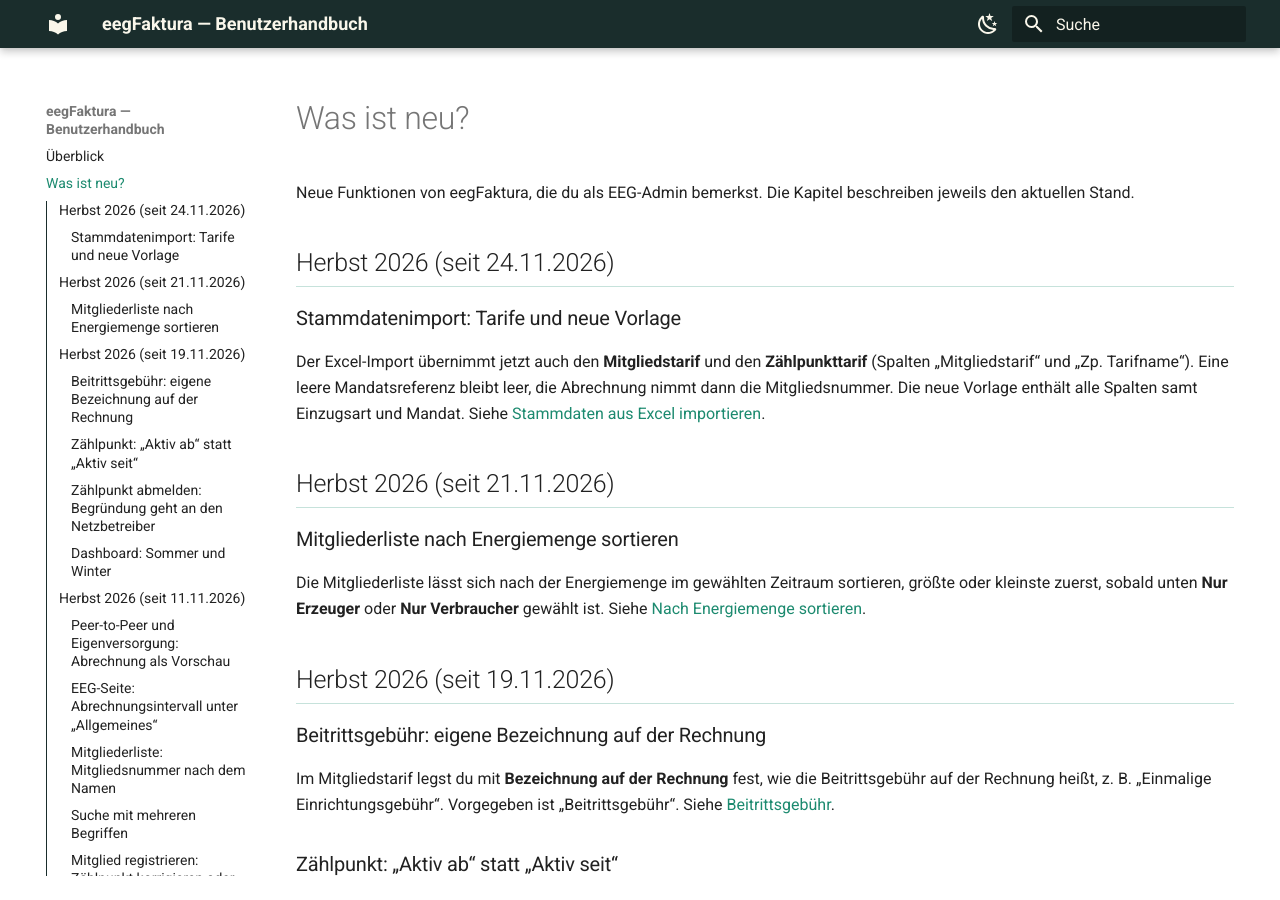
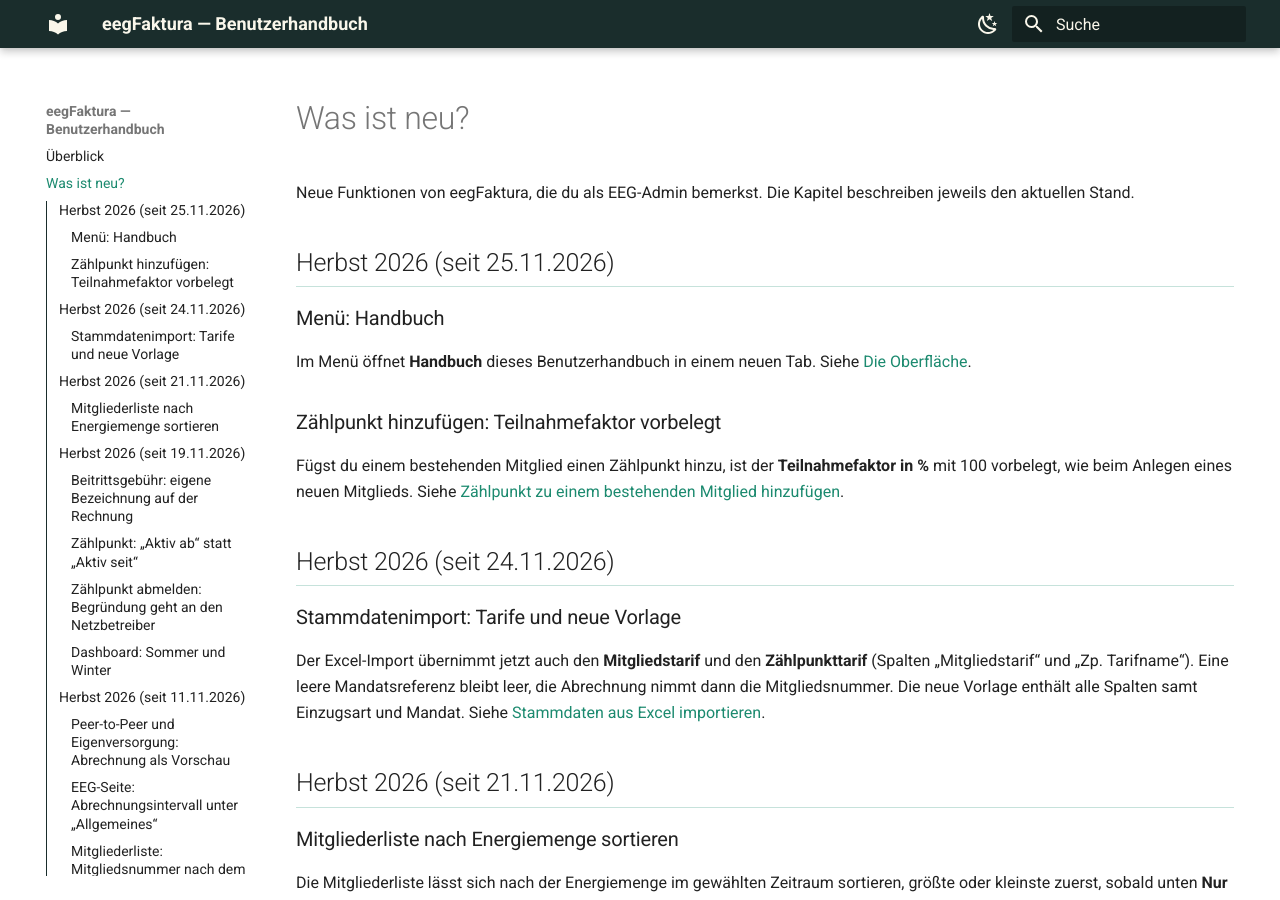
Before and after one commit to eegfaktura/eegfaktura-user-guide, an MkDocs documentation site: the page built from docs/changelog.md, in a window 1280 px wide and 900 px high. Built offline with MkDocs 1.6.1 and Material for MkDocs 9.7.7, drawn with Linux system fonts in a browser that asks for light colours; some of the changed text lies outside the part shown.

Commit message:
docs(was-ist-neu): P2P/EVA entry, menu Handbuch (review 2026-11-26, W-261126-mm1)
Co-Authored-By: Claude Opus 5.5 <noreply@anthropic.com>

```diff
--- a/docs/changelog.md
+++ b/docs/changelog.md
@@ -2,6 +2,19 @@
 
 Neue Funktionen von eegFaktura, die du als EEG-Admin bemerkst. Die Kapitel beschreiben jeweils den aktuellen
 Stand.
+
+## Herbst 2026 (seit 25.11.2026)
+
+### Menü: Handbuch
+
+Im Menü öffnet **Handbuch** dieses Benutzerhandbuch in einem neuen Tab.
+Siehe [Die Oberfläche](01-anmeldung.md#die-oberflache).
+
+### Zählpunkt hinzufügen: Teilnahmefaktor vorbelegt
+
+Fügst du einem bestehenden Mitglied einen Zählpunkt hinzu, ist der **Teilnahmefaktor in %** mit 100 vorbelegt, wie
+beim Anlegen eines neuen Mitglieds. Siehe
+[Zählpunkt zu einem bestehenden Mitglied hinzufügen](02-mitglieder-zaehlpunkte.md#zahlpunkt-zu-einem-bestehenden-mitglied-hinzufugen).
 
 ## Herbst 2026 (seit 24.11.2026)
 
@@ -122,7 +135,8 @@ Siehe [Dashboard](01-anmeldung.md#ubersicht-eeg).
 ### EEG-Seite: Modell und Nahebereich
 
 Die EEG-Seite zeigt das **Modell** der Gemeinschaft mit Lang- und Kurzform und den **Nahebereich** mit der amtlichen
-Bezeichnung laut ElWG. Für **Peer-to-Peer** und **Eigenversorgung** bietet eegFaktura keine Abrechnung an.
+Bezeichnung laut ElWG. Für **Peer-to-Peer** und **Eigenversorgung** gab es zunächst keine Abrechnung; seit
+11.11.2026 gibt es sie als Vorschau (siehe oben).
 Siehe [EEG-Seite](01-anmeldung.md#modell-und-nahebereich).
 
 ### Gemeinschaft wechseln mit Suche
```
